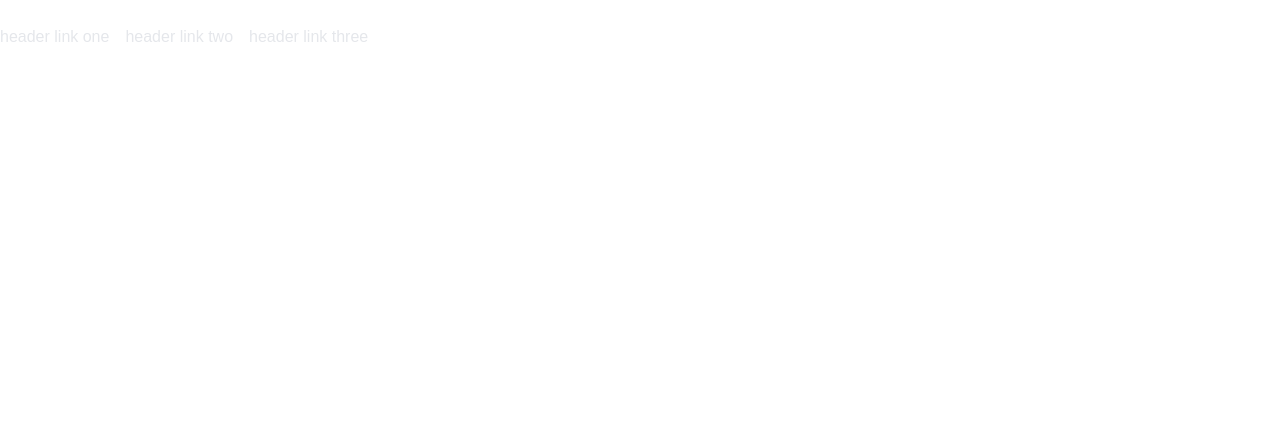
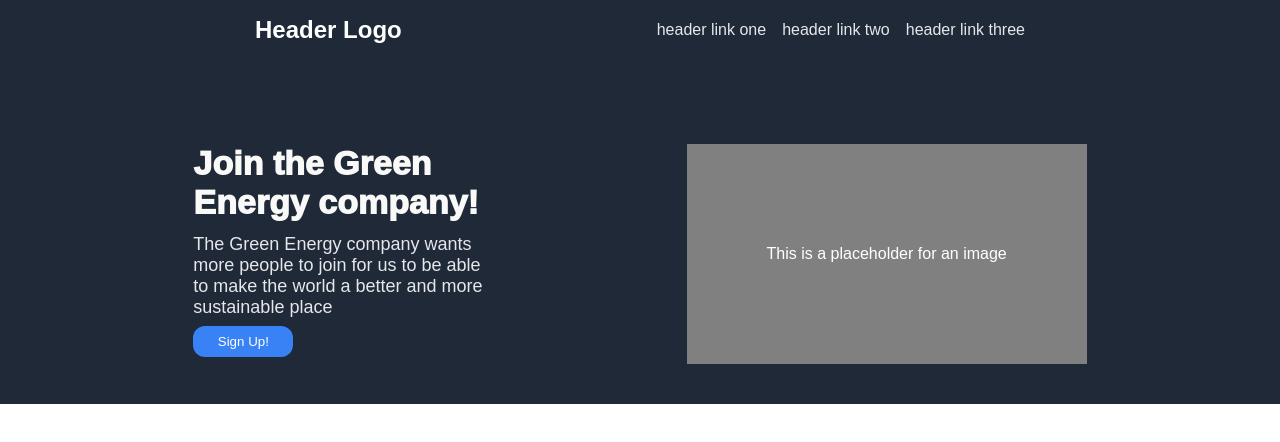
Before and after one commit to henriklenning/landing-page, a plain HTML site: page index.html in a window 1280 px wide. Drawn offline with Linux system fonts and the light colour scheme.

Commit message:
Change related to styling
Changed name of some containers and moved some div containers around
to work with changes made in styleshee.

```diff
--- a/index.html
+++ b/index.html
@@ -7,7 +7,8 @@
     <title>Landing Page</title>
 </head>
 <body>
-    <header class="top-header">
+    <div class="top-container">
+        <div class="top-container-nav">
             <div class="header-logo">Header Logo</div>
             <nav>
                 <ul>
@@ -16,10 +17,18 @@
                     <li><a href="">header link three</a></li>
                 </ul>
             </nav>
-    </header>
-    <div class="top-container">
+        </div>
+        <div class="top-container-subtext">
             <div class="subtext">
-
+                <div class="subtext-title">Join the Green Energy company!</div>
+                <p>The Green Energy company wants more people to join for us to
+                    be able to make the world a better and more sustainable place
+                </p>
+                <button>Sign Up!</button>
+            </div>
+            <div class="image-placeholder">
+                This is a placeholder for an image
+            </div>
         </div>
     </div>
     <div class="middle-container">
```
Lines whose indentation alone changed are shown as unchanged.
